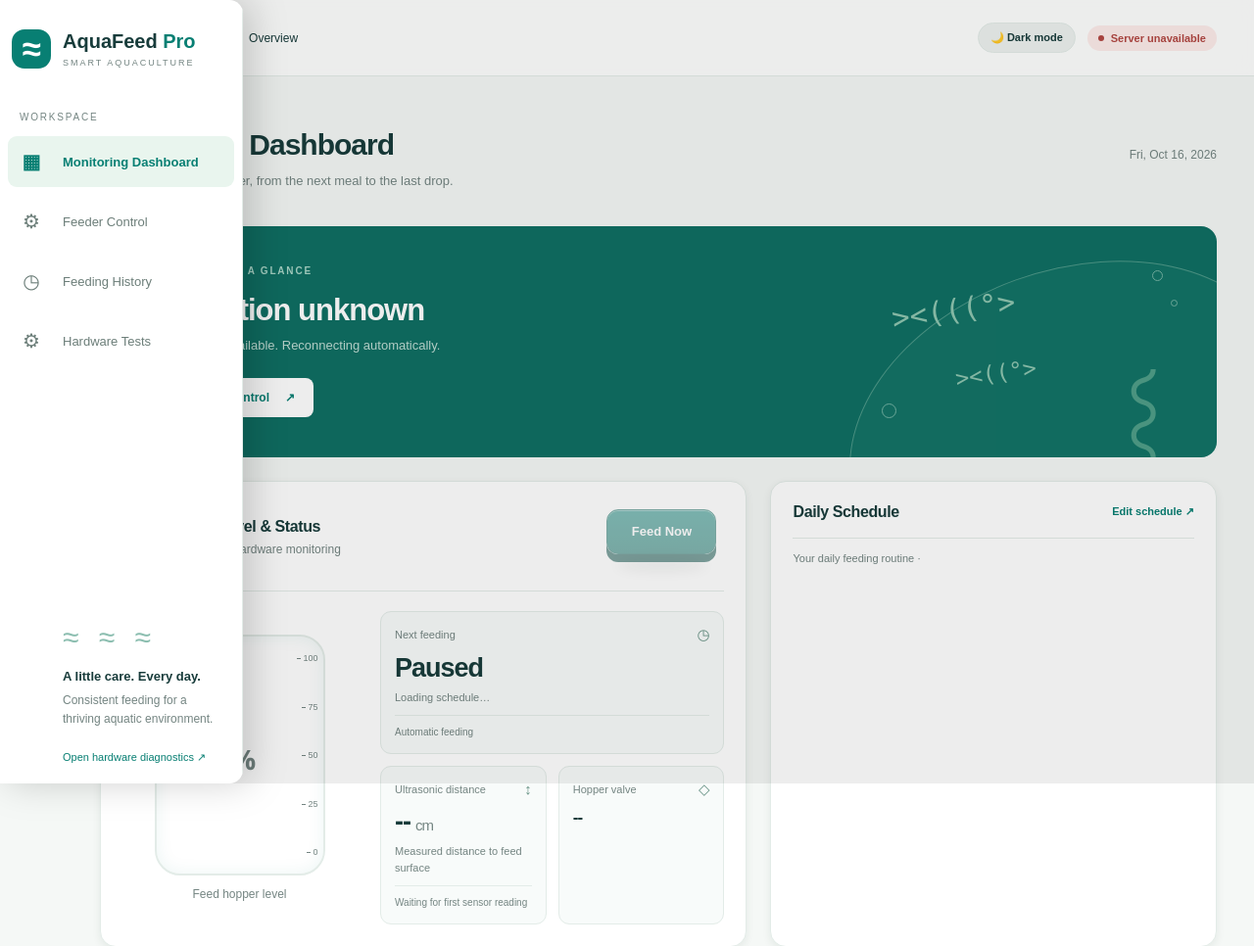
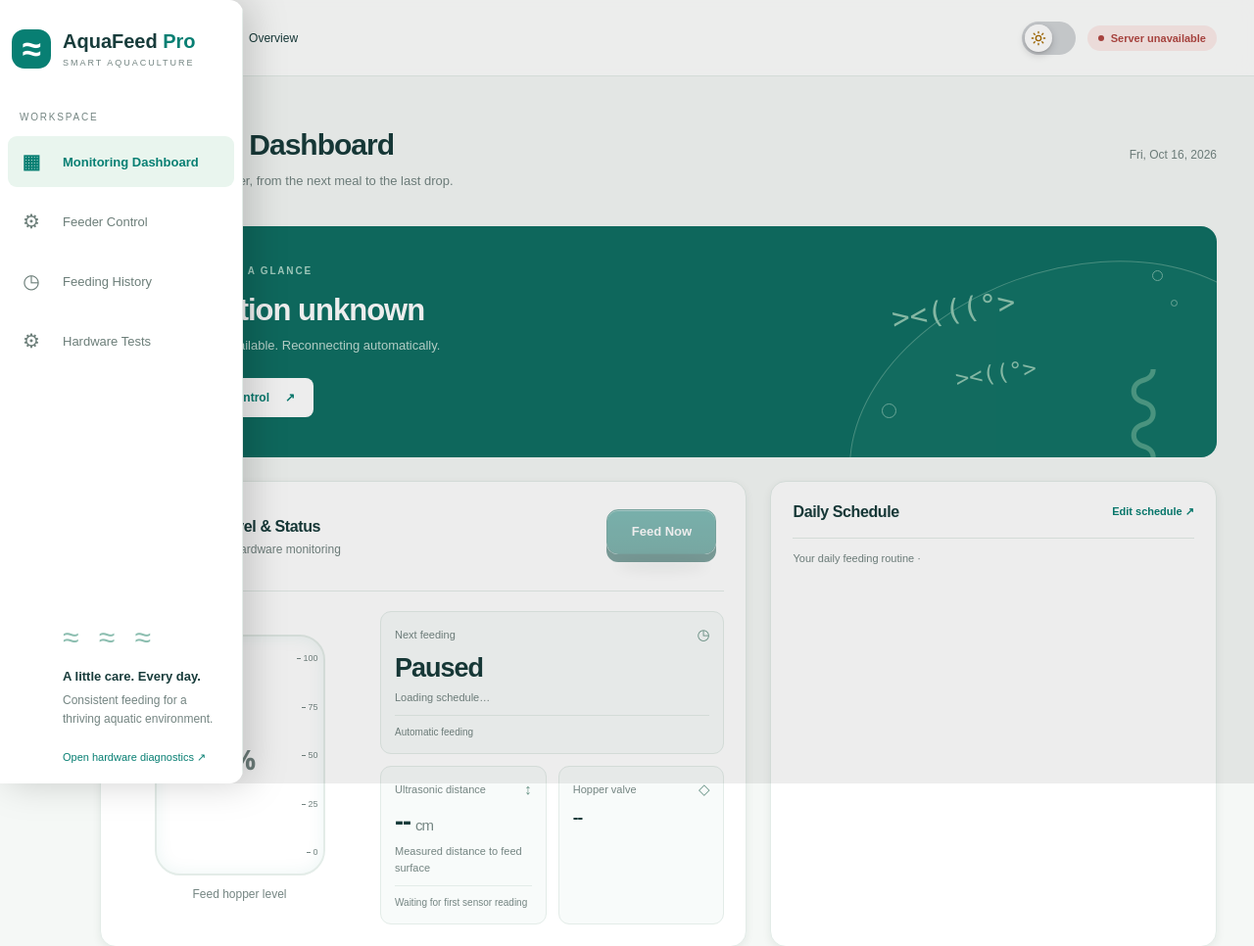
Before and after one commit to jerwil445/IT114_Auto_Fissh_Feedng_Project, a Flask app: page / in a window 1280 px wide. Shown: the top 966 px of the page at 98% size. Run offline with Flask 3, Linux system fonts and the light colour scheme; data that the repository does not hold is empty; some libraries are stand-ins or nearby versions.

Commit message:
implement native iOS-style theme switch with accessibility improvements and update theme toggle functionality

```diff
--- a/static/css/common.css
+++ b/static/css/common.css
@@ -84,8 +84,7 @@ nav a:hover{background:var(--panel-alt)}
 .topbar-actions{display:flex;align-items:center;gap:12px}
 .mobile-nav-toggle{display:none;flex:0 0 40px;width:40px;height:40px;align-items:center;justify-content:center;border:1px solid var(--line);border-radius:9px;background:var(--panel);color:var(--ink);font-size:20px;line-height:1}
 .sidebar-backdrop{display:none}
-.theme-toggle{border:1px solid var(--line);background:var(--toggle-bg);color:var(--ink);border-radius:999px;padding:8px 12px;font-size:11px;font-weight:700;transition:background-color .2s ease,transform .2s ease}
-.theme-toggle:hover{transform:translateY(-1px)}
+
 .slash{margin:0 15px;color:#bcc7c1}
 .badge{display:inline-flex;align-items:center;gap:7px;border-radius:30px;padding:7px 11px;font-size:11px;font-weight:600;white-space:nowrap}
 .badge:before{content:'';height:6px;width:6px;border-radius:50%;background:currentColor}
@@ -204,3 +203,58 @@ footer{flex-direction:column;gap:8px}
 @media(prefers-reduced-motion:reduce){
   .sidebar,.sidebar-shadow,.sidebar-peek-scrim,.sidebar .nav-label,.sidebar-bottom{transition:none!important}
 }
+
+/* Native iOS-style theme switch: on = dark mode. */
+.theme-control{display:flex;align-items:center;gap:10px;flex-shrink:0}
+.theme-status{font-size:11px;font-weight:600;color:var(--ink);white-space:nowrap;min-width:61px}
+.theme-switch{
+  --switch-accent:#087f73;
+  position:relative;display:block;flex:0 0 55px;width:55px;height:34px;
+  padding:0;border:0;border-radius:999px;background:#d2d5d8;
+  cursor:pointer;touch-action:manipulation;-webkit-tap-highlight-color:transparent;
+  transition:background-color 360ms ease;
+}
+.theme-switch[aria-checked="true"]{background:var(--switch-accent)}
+.theme-switch-knob{
+  position:absolute;display:block;left:3px;top:3px;width:28px;height:28px;
+  border-radius:999px;background:#fff;pointer-events:none;
+  box-shadow:0 3px 8px rgba(0,0,0,.18),0 1px 2px rgba(0,0,0,.12),inset 0 1px 0 rgba(255,255,255,.9);
+  transform:translateX(0);
+  transition:transform 600ms cubic-bezier(.32,.72,0,1),width 180ms ease-out;
+}
+@supports(transition-timing-function:linear(0,1)){
+  .theme-switch-knob{transition-timing-function:linear(0,.2 8%,.55 20%,.83 35%,.97 50%,1.02 65%,1.01 80%,1),ease-out}
+}
+.theme-switch[aria-checked="true"] .theme-switch-knob{transform:translateX(21px)}
+.theme-switch:active .theme-switch-knob{width:34px;transition-duration:120ms,120ms;transition-timing-function:ease-out,ease-out}
+.theme-switch[aria-checked="true"]:active .theme-switch-knob{transform:translateX(15px)}
+.theme-switch:focus-visible{outline:3px solid #f0b95e;outline-offset:5px}
+@media(max-width:850px){
+  .topbar{height:84px}
+  .theme-control{flex-direction:column;gap:2px}
+  .theme-switch{flex-basis:34px}
+  .theme-status{font-size:10px;text-align:center;line-height:12px}
+}
+@media(max-width:520px){
+  .topbar-context{display:none}
+  .topbar-actions{margin-left:auto}
+  .topbar-actions #connection{max-width:130px;overflow:hidden}
+}
+@media(prefers-reduced-motion:reduce){
+  .theme-switch,.theme-switch-knob{transition:none!important}
+  body{transition:none}
+}
+
+/* Decorative icons follow the accessible switch state. */
+.theme-switch-knob{display:grid;place-items:center}
+.theme-icon{grid-area:1/1;display:block;flex-shrink:0}
+.theme-icon-sun{color:#a66a00}
+.theme-icon-moon{color:#087f73;display:none}
+.theme-switch[aria-checked="true"] .theme-icon-sun{display:none}
+.theme-switch[aria-checked="true"] .theme-icon-moon{display:block}
+
+/* Keep the theme status available to screen readers without visible text. */
+.theme-status{
+  position:absolute;width:1px;height:1px;min-width:0;padding:0;margin:-1px;
+  overflow:hidden;clip-path:inset(50%);white-space:nowrap;border:0;
+}
--- a/static/js/common.js
+++ b/static/js/common.js
@@ -7,17 +7,17 @@ const formatTime = value => {
   const [hour, minute] = value.split(':').map(Number);
   return `${hour % 12 || 12}:${String(minute).padStart(2,'0')} ${hour >= 12 ? 'PM' : 'AM'}`;
 };
-function applyTheme(theme) {
+function applyTheme(theme, persist = false) {
   const normalized = theme === 'dark' ? 'dark' : 'light';
   document.documentElement.dataset.theme = normalized;
   document.body.dataset.theme = normalized;
   const button = $('theme-toggle');
   if (button) {
-    button.textContent = normalized === 'dark' ? '☀️ Light mode' : '🌙 Dark mode';
-    button.setAttribute('aria-pressed', String(normalized === 'dark'));
+    button.setAttribute('aria-checked', String(normalized === 'dark'));
+    $('theme-status').textContent = normalized === 'dark' ? 'Dark mode' : 'Light mode';
   }
   try {
-    localStorage.setItem(THEME_STORAGE_KEY, normalized);
+    if (persist) localStorage.setItem(THEME_STORAGE_KEY, normalized);
   } catch (error) {
     // Ignore storage errors in restricted contexts.
   }
@@ -32,7 +32,9 @@ function initialiseTheme() {
   }
   const media = window.matchMedia && window.matchMedia('(prefers-color-scheme: dark)');
   media?.addEventListener?.('change', event => {
-    if (!localStorage.getItem(THEME_STORAGE_KEY)) applyTheme(event.matches ? 'dark' : 'light');
+    try {
+      if (!localStorage.getItem(THEME_STORAGE_KEY)) applyTheme(event.matches ? 'dark' : 'light');
+    } catch (error) { applyTheme(event.matches ? 'dark' : 'light'); }
   });
 }
 function notice(message, error = false) {
@@ -87,7 +89,7 @@ initialiseTheme();
 
 $('theme-toggle')?.addEventListener('click', () => {
   const nextTheme = document.body.dataset.theme === 'dark' ? 'light' : 'dark';
-  applyTheme(nextTheme);
+  applyTheme(nextTheme, true);
 });
 
 const mobileNavToggle = $('mobile-nav-toggle');
--- a/templates/base.html
+++ b/templates/base.html
@@ -5,10 +5,10 @@
   <meta name="viewport" content="width=device-width, initial-scale=1">
   <title>AquaFeed Pro · {{ {'dashboard':'Monitoring Dashboard','control':'Feeder Control','history':'Feeding History','hardware':'Hardware Tests'}[page] }}</title>
   <script>try{const saved=localStorage.getItem('aquafeed-theme');document.documentElement.dataset.theme=saved==='dark'||(!saved&&window.matchMedia('(prefers-color-scheme: dark)').matches)?'dark':'light'}catch{document.documentElement.dataset.theme=window.matchMedia('(prefers-color-scheme: dark)').matches?'dark':'light'}</script>
-  <link rel="stylesheet" href="{{ url_for('static', filename='css/common.css', v='3') }}">
+  <link rel="stylesheet" href="{{ url_for('static', filename='css/common.css', v='5') }}">
   <link rel="stylesheet" href="{{ url_for('static', filename='css/' + page + '.css', v='2') }}">
   {% if page in ['dashboard', 'control'] %}<link rel="stylesheet" href="{{ url_for('static', filename='css/feed-button.css', v='1') }}">{% endif %}
-  <script src="{{ url_for('static', filename='js/common.js', v='3') }}" defer></script>
+  <script src="{{ url_for('static', filename='js/common.js', v='4') }}" defer></script>
   <script src="{{ url_for('static', filename='js/' + page + '.js') }}" defer></script>
 </head>
 <body data-page="{{ page }}">
@@ -34,7 +34,13 @@
       <button type="button" id="mobile-nav-toggle" class="mobile-nav-toggle" aria-label="Open navigation menu" aria-controls="app-sidebar" aria-expanded="false"><span aria-hidden="true">☰</span></button>
       <span class="topbar-context">Aquarium workspace <span class="slash">/</span> <b>{{ {'dashboard':'Overview','control':'Controls & schedule','history':'Activity & logs','hardware':'Hardware diagnostics'}[page] }}</b></span>
       <div class="topbar-actions">
-        <button type="button" id="theme-toggle" class="theme-toggle" aria-label="Toggle dark mode" aria-pressed="false">🌙 Dark mode</button>
+        <div class="theme-control">
+          <button type="button" id="theme-toggle" class="theme-switch" role="switch" aria-label="Dark mode" aria-checked="false" aria-describedby="theme-status"><span class="theme-switch-knob" aria-hidden="true">
+            <svg class="theme-icon theme-icon-sun" width="16" height="16" viewBox="0 0 24 24" fill="none" stroke="currentColor" stroke-width="2" stroke-linecap="round" focusable="false"><circle cx="12" cy="12" r="4"/><path d="M12 2v2m0 16v2M2 12h2m16 0h2M4.93 4.93l1.42 1.42m11.3 11.3 1.42 1.42M4.93 19.07l1.42-1.42m11.3-11.3 1.42-1.42"/></svg>
+            <svg class="theme-icon theme-icon-moon" width="16" height="16" viewBox="0 0 24 24" fill="none" stroke="currentColor" stroke-width="2" stroke-linecap="round" stroke-linejoin="round" focusable="false"><path d="M20.9 13.4A9 9 0 0 1 10.6 3.1a9 9 0 1 0 10.3 10.3Z"/></svg>
+          </span></button>
+          <span id="theme-status" class="theme-status" role="status" aria-live="polite">Light mode</span>
+        </div>
         <span id="connection" class="badge neutral" role="status">Checking device…</span>
       </div>
     </header>
```
